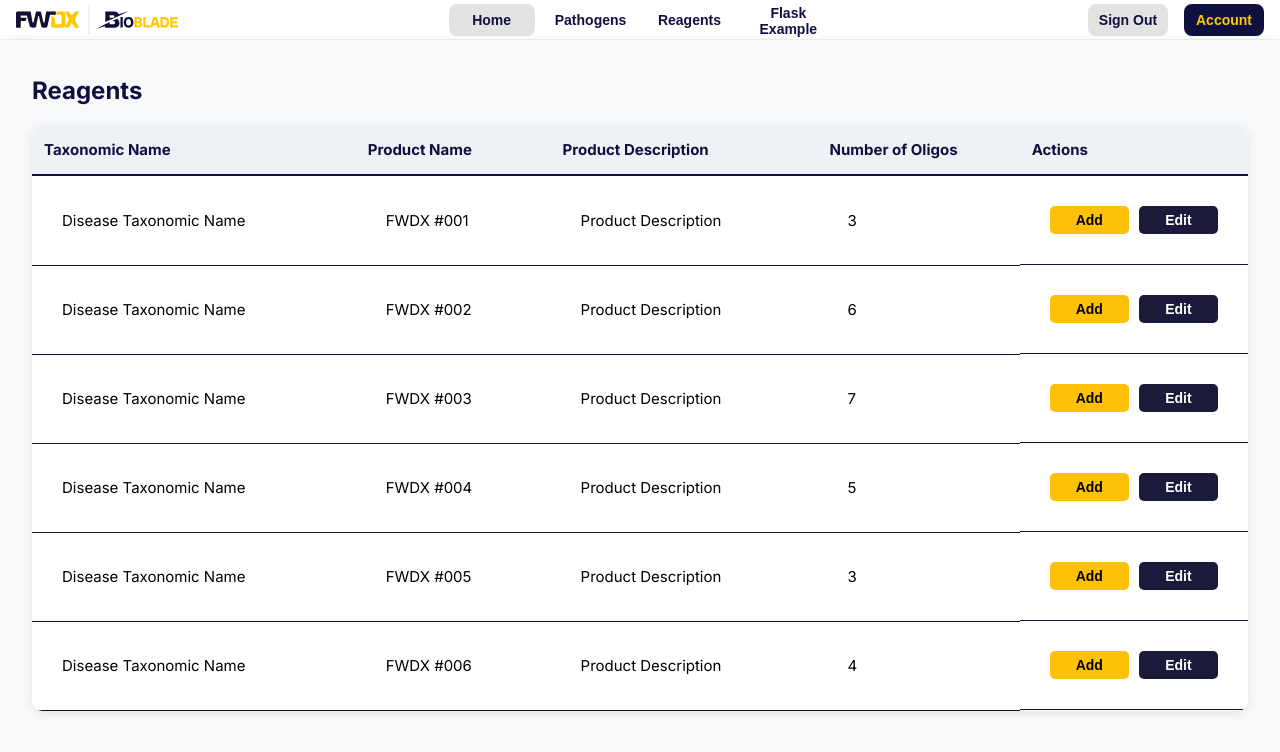
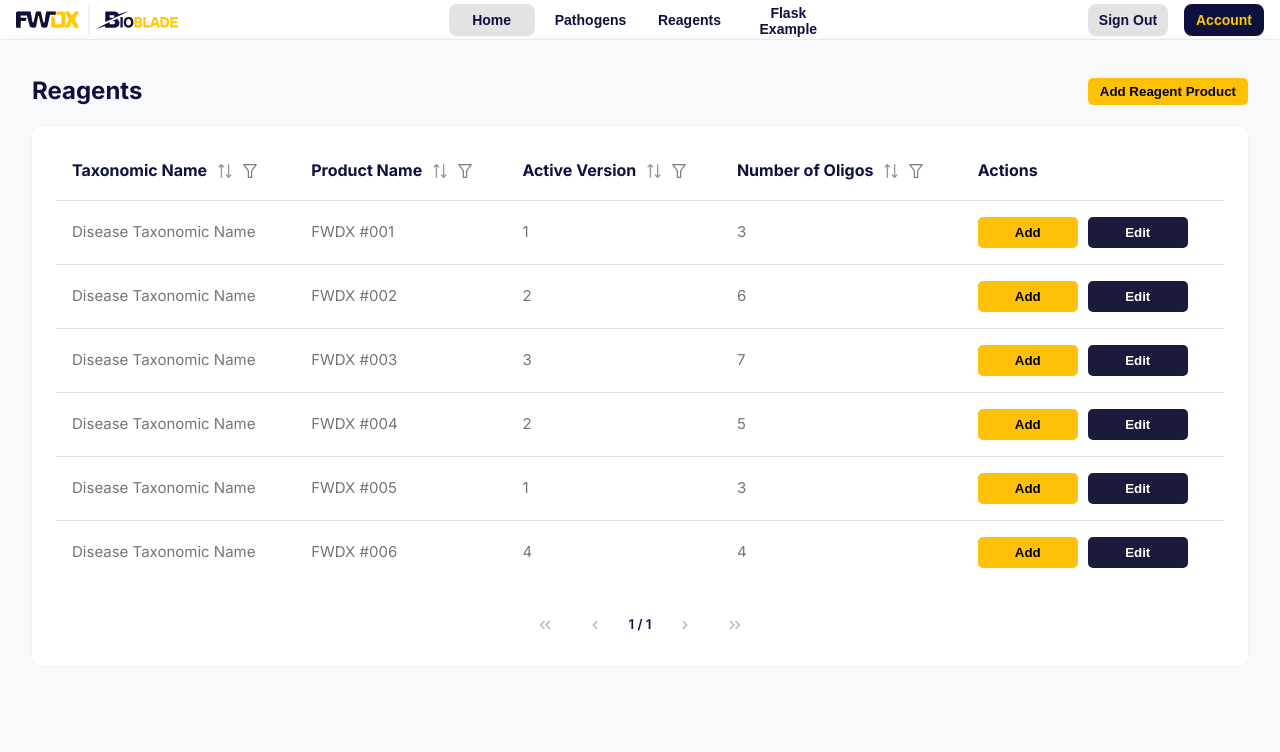
Before and after one commit to Zhelus/fwdx, a Vue app in the folder frontend/: page /reagents in a window 1280 px wide. Shown: the top 752 px of the page. Built offline with nearby package versions, Linux system fonts and the light colour scheme.

Commit message:
Implement primevue with reagentsview

```diff
--- a/frontend/src/views/ReagentsView.vue
+++ b/frontend/src/views/ReagentsView.vue
@@ -1,11 +1,10 @@
-<!--
-Page view for main pathogens page
-Last edited by: Michael Nguyen
-Date: 11/05/24
--->
-
 <script setup>
 import { useRouter } from 'vue-router';
+import DataTable from 'primevue/datatable';
+import Column from 'primevue/column';
+import InputText from 'primevue/inputtext';
+import { ref } from 'vue';
+import { FilterMatchMode, FilterOperator } from '@primevue/core/api';
 
 const router = useRouter();
 
@@ -15,52 +14,86 @@ function actionClicked(path, productName) {
   }
 }
 
-// Sample data for the table
+// Sample data for the table with Active Version
 const reagents = [
-  { id: 1, taxonomicName: "Disease Taxonomic Name", productName: "FWDX #001", productDescription: "Product Description", numberOfOligos: 3 },
-  { id: 2, taxonomicName: "Disease Taxonomic Name", productName: "FWDX #002", productDescription: "Product Description", numberOfOligos: 6 },
-  { id: 3, taxonomicName: "Disease Taxonomic Name", productName: "FWDX #003", productDescription: "Product Description", numberOfOligos: 7 },
-  { id: 4, taxonomicName: "Disease Taxonomic Name", productName: "FWDX #004", productDescription: "Product Description", numberOfOligos: 5 },
-  { id: 5, taxonomicName: "Disease Taxonomic Name", productName: "FWDX #005", productDescription: "Product Description", numberOfOligos: 3 },
-  { id: 6, taxonomicName: "Disease Taxonomic Name", productName: "FWDX #006", productDescription: "Product Description", numberOfOligos: 4 },
+  { id: 1, taxonomicName: "Disease Taxonomic Name", productName: "FWDX #001", activeVersion: 1, numberOfOligos: 3 },
+  { id: 2, taxonomicName: "Disease Taxonomic Name", productName: "FWDX #002", activeVersion: 2, numberOfOligos: 6 },
+  { id: 3, taxonomicName: "Disease Taxonomic Name", productName: "FWDX #003", activeVersion: 3, numberOfOligos: 7 },
+  { id: 4, taxonomicName: "Disease Taxonomic Name", productName: "FWDX #004", activeVersion: 2, numberOfOligos: 5 },
+  { id: 5, taxonomicName: "Disease Taxonomic Name", productName: "FWDX #005", activeVersion: 1, numberOfOligos: 3 },
+  { id: 6, taxonomicName: "Disease Taxonomic Name", productName: "FWDX #006", activeVersion: 4, numberOfOligos: 4 },
 ];
+
+const filters = ref({
+  global: { value: null, matchMode: FilterMatchMode.CONTAINS },
+  taxonomicName: { operator: FilterOperator.AND, constraints: [{ value: null, matchMode: FilterMatchMode.STARTS_WITH }] },
+  productName: { operator: FilterOperator.AND, constraints: [{ value: null, matchMode: FilterMatchMode.STARTS_WITH }] },
+  activeVersion: { operator: FilterOperator.AND, constraints: [{ value: null, matchMode: FilterMatchMode.EQUALS }] },
+  numberOfOligos: { operator: FilterOperator.AND, constraints: [{ value: null, matchMode: FilterMatchMode.EQUALS }] },
+});
 </script>
 
 <template>
   <div class="reagents-wrapper">
     <div class="header-container">
       <h2 class="page-title">Reagents</h2>
+      <button class="add-product-button" @click="actionClicked('/reagents/add')">Add Reagent Product</button>
     </div>
-    <table class="reagents-table">
-      <thead>
-        <tr>
-          <th>Taxonomic Name</th>
-          <th>Product Name</th>
-          <th>Product Description</th>
-          <th>Number of Oligos</th>
-          <th>Actions</th>
-        </tr>
-      </thead>
-      <tbody>
-        <tr v-for="reagent in reagents" :key="reagent.id">
-          <td>{{ reagent.taxonomicName }}</td>
-          <td>{{ reagent.productName }}</td>
-          <td>{{ reagent.productDescription }}</td>
-          <td>{{ reagent.numberOfOligos }}</td>
-          <td class="action-buttons">
-            <button class="add-button" @click="actionClicked('/reagents/add', reagent.productName)">Add</button>
-            <button class="edit-button" @click="actionClicked('/reagents/edit',reagent.productName)">Edit</button>
-          </td>
-        </tr>
-      </tbody>
-    </table>
+
+    <DataTable
+      :value="reagents"
+      :rows="10"
+      :rowsPerPageOptions="[5, 10, 15]"
+      paginator
+      v-model:filters="filters"
+      filter-display="menu"
+      :globalFilterFields="['taxonomicName', 'productName', 'activeVersion']"
+      removableSort
+      currentPageReportTemplate="{currentPage} / {totalPages}"
+      paginatorTemplate="FirstPageLink PrevPageLink CurrentPageReport NextPageLink LastPageLink"
+    >
+      <!-- Column Definitions -->
+      <Column field="taxonomicName" header="Taxonomic Name" sortable>
+        <template #filter="{ filterModel }">
+          <InputText v-model="filterModel.value" placeholder="Search by taxonomic name"/>
+        </template>
+      </Column>
+
+      <Column field="productName" header="Product Name" sortable>
+        <template #filter="{ filterModel }">
+          <InputText v-model="filterModel.value" placeholder="Search by product name"/>
+        </template>
+      </Column>
+
+      <Column field="activeVersion" header="Active Version" sortable dataType="numeric">
+        <template #filter="{ filterModel }">
+          <InputText v-model="filterModel.value" placeholder="Search by version"/>
+        </template>
+      </Column>
+
+      <Column field="numberOfOligos" header="Number of Oligos" sortable dataType="numeric">
+        <template #filter="{ filterModel }">
+          <InputText v-model="filterModel.value" placeholder="Search by oligos"/>
+        </template>
+      </Column>
+
+      <!-- Actions Column with Buttons -->
+      <Column header="Actions">
+        <template #body="slotProps">
+          <div class="action-buttons">
+          <button class="action-button" @click="actionClicked('/reagents/add', slotProps.data.productName)">Add</button>
+          <button class="action-button edit" @click="actionClicked('/reagents/edit', slotProps.data.productName)">Edit</button>
+        </div>
+        </template>
+      </Column>
+    </DataTable>
   </div>
 </template>
 
 <style scoped>
 .reagents-wrapper {
   padding: 2rem;
-  background-color: #f8f9fa; /* Light gray background to make the table stand out */
+  background-color: #f8f9fa;
   border-radius: 10px;
   box-shadow: 0 4px 15px rgba(0, 0, 0, 0.1);
 }
@@ -75,7 +108,7 @@ const reagents = [
 .page-title {
   font-size: 24px;
   font-weight: bold;
-  color: var(--fwdx-blue); /* Project blue color */
+  color: var(--fwdx-blue);
 }
 
 .add-product-button {
@@ -83,7 +116,7 @@ const reagents = [
   color: #000;
   border: none;
   border-radius: 5px;
-  padding: 6px 12px; /* Matching the size of buttons in the table */
+  padding: 6px 12px;
   font-weight: bold;
   cursor: pointer;
   transition: background-color 0.3s;
@@ -93,70 +126,35 @@ const reagents = [
   background-color: #e0a800;
 }
 
-.reagents-table {
-  width: 100%;
-  border-collapse: collapse;
-  background-color: var(--fwdx-white);
-  border-radius: 10px;
-  border-color: var(--fwdx-blue);
-  overflow: hidden;
-  box-shadow: 0 2px 8px rgba(0, 0, 0, 0.1);
+/* Style for the action buttons container to add space */
+.action-buttons {
+  display: flex;
+  gap: 10px; /* Space between Add and Edit buttons */
 }
 
-.reagents-table th {
-  background-color: #eef2f7; /* Light background for table header */
-  color: var(--fwdx-blue); /* Project blue color for header text */
-  font-weight: bold;
-  padding: 12px;
-  text-align: left;
-  border-bottom: 2px solid var(--fwdx-blue); /* Subtle border for separation */
-}
-
-.reagents-table td {
-  padding: 30px;
-  color: #000; /* Black color for table content */
-  border-bottom: 1px solid var(--fwdx-blue); /* Border for row separation */
-}
-
-.reagents-table tr:hover {
-  background-color: #f1f5fa; /* Hover effect for better interactivity */
-}
-
-button {
-    flex: 1;
-    padding: 10px 0;
-    font-size: 14px;
-}
-
-.action-buttons {
-  display: flex;
-  gap: 10px;
-}
-
-.add-button, .edit-button {
-  padding: 6px 12px;
+.action-button {
+  background-color: #FFC107;
+  color: #000;
   border: none;
   border-radius: 5px;
   font-weight: bold;
   cursor: pointer;
+  padding: 8px 20px; /* Broader button width */
   transition: background-color 0.3s;
+  width: 100px; /* Set a fixed width for both buttons */
 }
 
-.add-button {
-  background-color: #FFC107;
-  color: #000;
-}
 
-.add-button:hover {
+.action-button:hover {
   background-color: #e0a800;
 }
 
-.edit-button {
+.action-button.edit {
   background-color: #1A1A3A;
   color: #FFF;
 }
 
-.edit-button:hover {
+.action-button.edit:hover {
   background-color: #14122b;
 }
 </style>
```
